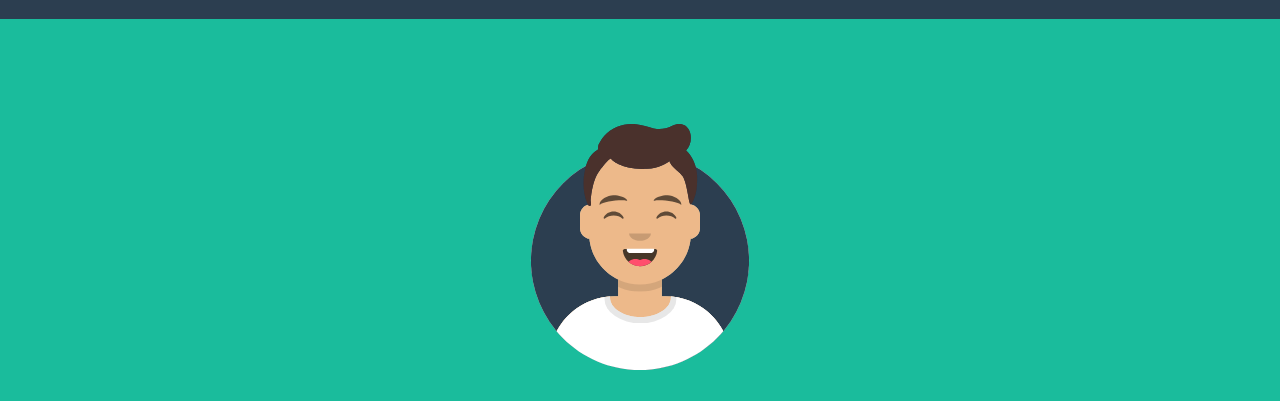
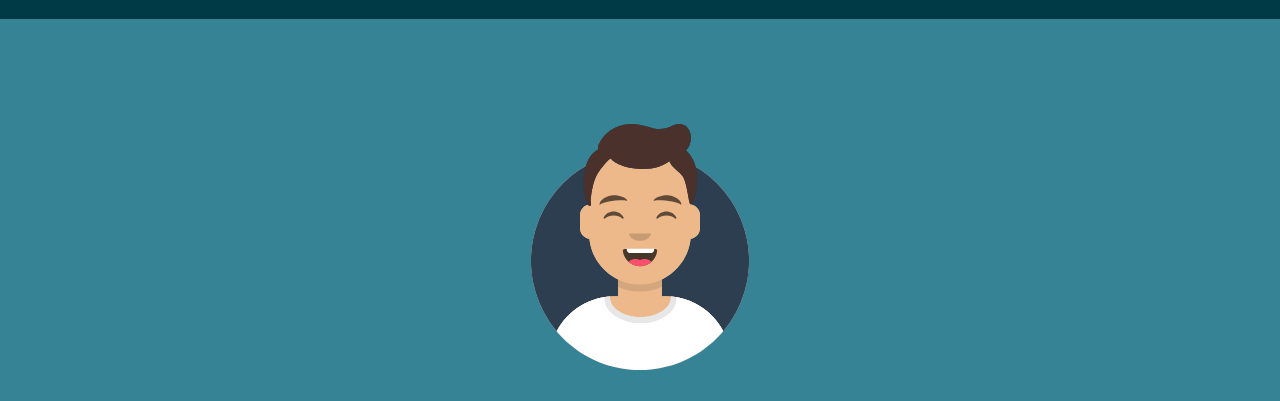
Before and after one commit to EntOfMD/portfolio-beta, a website with bundled scripts: page index.html in a window 1280 px wide. Shown: the part 85-486 px from the top of the page. Built offline with nearby package versions, Linux system fonts and the light colour scheme; files whose address does not match are found by name; a web font is replaced by a local one.

Commit message:
changed default colors

```diff
--- a/scss/base/_variables.scss
+++ b/scss/base/_variables.scss
@@ -4,18 +4,23 @@
 $teal: #1abc9c !default;
 $dark-blue: #2c3e50 !default;
 
+$tungesteen: #003a47 !default;
+$tungesteenLIGHT: #358394 !default;
+
 // Override Bootstrap primary and secondary colors
-$primary: $teal !default;
-$secondary: $dark-blue !default;
+// $primary: $teal !default;
+$primary: $tungesteenLIGHT !default;
+// $secondary: $dark-blue !default;
+$secondary: $tungesteen !default;
 
 // Override Bootstrap font variables
 $font-family-sans-serif: 'Lato', -apple-system, BlinkMacSystemFont, 'Segoe UI',
-    Roboto, 'Helvetica Neue', Arial, 'Noto Sans', sans-serif,
-    'Apple Color Emoji', 'Segoe UI Emoji', 'Segoe UI Symbol', 'Noto Color Emoji' !default;
+  Roboto, 'Helvetica Neue', Arial, 'Noto Sans', sans-serif, 'Apple Color Emoji',
+  'Segoe UI Emoji', 'Segoe UI Symbol', 'Noto Color Emoji' !default;
 // $headings-font-family: 'Montserrat', -apple-system, BlinkMacSystemFont,
 $headings-font-family: 'McLaren', -apple-system, BlinkMacSystemFont, 'Segoe UI',
-    Roboto, 'Helvetica Neue', Arial, 'Noto Sans', sans-serif,
-    'Apple Color Emoji', 'Segoe UI Emoji', 'Segoe UI Symbol', 'Noto Color Emoji' !default;
+  Roboto, 'Helvetica Neue', Arial, 'Noto Sans', sans-serif, 'Apple Color Emoji',
+  'Segoe UI Emoji', 'Segoe UI Symbol', 'Noto Color Emoji' !default;
 $headings-font-weight: 700 !default;
 
 // Override Bootstrap border variables
```
Also changed, not shown: css/freelancer.css, css/freelancer.min.css.
